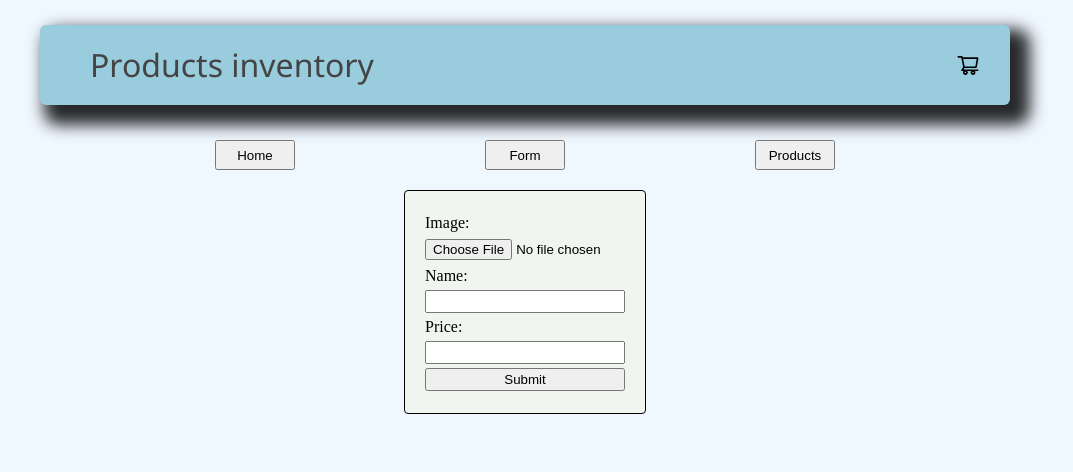
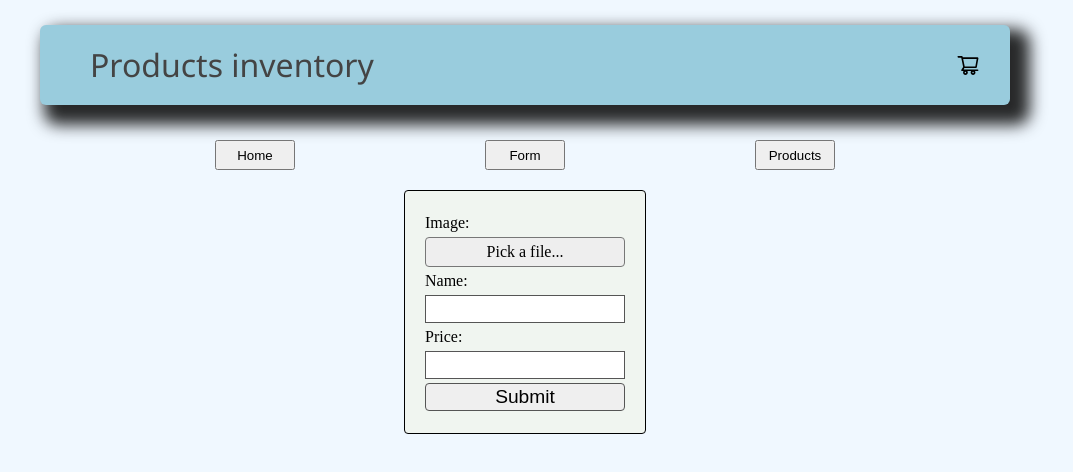
Before and after one commit to xpzwhisper/testjob, a React (Create React App) app: page /form in a window 1280 px wide. Shown: the top 472 px of the page, without its empty margins (115-1188 px from the left). Built offline with nearby package versions, Linux system fonts and the light colour scheme.

Commit message:
improved form entry restr. + added extra features

```diff
--- a/src/components/Card.js
+++ b/src/components/Card.js
@@ -1,9 +1,11 @@
 import { StyledCard } from "./Card.styled";
+import { Column } from "./Grid";
 
 export const Card = ({ name, price, image, id }) => {
   const imageURL = URL.createObjectURL(image);
   return (
     <>
+      <Column xs="12" sm="4" md="3" lg="3">
         <StyledCard>
           <div key={id} className="card">
             <img className="card__product_image" src={imageURL} alt="" />
@@ -17,6 +19,7 @@ export const Card = ({ name, price, image, id }) => {
             </div>
           </div>
         </StyledCard>
+      </Column>
     </>
   );
 };
--- a/src/components/Card.styled.js
+++ b/src/components/Card.styled.js
@@ -24,7 +24,7 @@ export const StyledCard = styled.div`
   }
   .card__product_image {
     display: block;
-    max-width: 220px;
+    max-width: 190px;
     max-height: 130px;
     height: auto;
     width: auto;
@@ -37,7 +37,7 @@ export const StyledCard = styled.div`
     display: flex;
     width: 100%;
     justify-content: center;
-    align-items: center;
+    align-items: stretch;
   }
   .header__cart {
     margin-right: 30px;
--- a/src/components/Container.js
+++ b/src/components/Container.js
@@ -1,9 +1,8 @@
 import styled from "styled-components";
 
 const Container = styled.div`
-  width: 1000px;
-  max-width: 100%;
-  padding: 0 5px;
+  max-width: 1000px;
+  width: 100%;
   margin: 0 auto;
 `;
 export default Container;
--- a/src/components/Form.js
+++ b/src/components/Form.js
@@ -3,63 +3,168 @@ import { useContext } from "react";
 import MainContext from "./MainContext";
 import { useState } from "react";
 import { useRef } from "react";
+import useKey from "./UseKey";
 
 export const Form = () => {
-  const [image, setImage] = useState([]);
-  const [name, setName] = useState("");
-  const [price, setPrice] = useState("");
-  const { products, addProduct } = useContext(MainContext);
+  let { products, addProduct } = useContext(MainContext);
 
+  let filePickedText = "--- File picked ---";
+  let [fileSelState, setFileSelState] = useState({
+    picked: false,
+    text: "Pick a file...",
+  });
+
+  let [priceTypeIsNumber, setPriceTypeIsNumber] = useState(null);
+  const [file, setFile] = useState("");
+  let [name, setName] = useState("");
+  let [price, setPrice] = useState("");
+  let [inputBox, setInputBox] = useState({
+    name: true,
+    price: true,
+    nameTooLong: false,
+  });
+
+  // resetting the value of <input type="file"> for the re-use of the same file
   const ref = useRef();
-
-  const reset = () => {
+  const resetFile = () => {
     ref.current.value = "";
   };
+  // simulates form submission when Enter is pressed
+  const handleKeyEnter = () => {
+    document.getElementById("submitButton").click();
+  };
+  useKey("Enter", handleKeyEnter);
+
+  // function for testing if inputbox is empty
+  function inputBoxFilled(name, price) {
+    if (price === "" && name === "") {
+      return { price: false, name: false };
+    }
+    if (price === "" && name !== "") {
+      return { price: false, name: true };
+    }
+    if (price !== "" && name === "") {
+      return { price: true, name: false };
+    }
+    if (price !== "" && name !== "") {
+      return { price: true, name: true };
+    }
+  }
+  // ------------------------------------
+  // regex for matching only five integers followed by decimal point and two decimal integers (pattern: 12345.67)
+  const priceRegex = new RegExp("^\\d{1,5}\\.\\d{1,2}$|^\\d{1,5}$");
+  // regex for matching only 18 characters
+  const nameRegex = new RegExp("^.{0,18}$");
+  // -----------------------------------------------------------------------------
+  // for matching only letters and numbers
+  // + ",.-:"
+  // + unicode special characters in the range of (00c0-00fC) -> (e.g: ÕõÄäÖöÜü etc)
+  // const nameRegex = new RegExp("^[\u00c0-\u00fCA-Za-z0-9\\,\\.\\-\\:]{0,18}$");
+  // -----------------------------------------------------------------------------
+
   const addProductfn = (e) => {
     e.preventDefault();
 
-    if (name !== "" && price !== "" && image.length !== 0) {
-      const key = Math.floor(Math.random() * 10000);
-      addProduct(image, name, price, key);
+    setInputBox(inputBoxFilled(name, price));
+
+    if (!priceRegex.test(price) && price !== "") {
+      setPriceTypeIsNumber(false);
+    }
+    if (!nameRegex.test(name)) {
+      setInputBox({ ...inputBox, nameTooLong: true });
+    }
+    if (name !== "" && price !== "" && file !== null) {
+      if (priceRegex.test(price)) {
+        const id = Math.floor(Math.random() * 10000);
+        addProduct(file, name, price, id);
         setName("");
         setPrice("");
-      reset();
+        setFile("");
+        resetFile();
+        setFileSelState({ picked: false, text: "Pick a file..." });
+      }
     }
   };
-
+  // ----------------------------------------------------
   return (
     <>
       <StyledForm>
         <div className="form">
-          <label className="form_input_title">Image:</label>
+          <label className="form_input_title">
+            Image:
+            {typeof file.size !== "undefined"
+              ? " Size: " + (file.size / (1024 * 1024)).toFixed(2) + "MB"
+              : ""}
+          </label>
+          <label
+            id="filePicker"
+            className={
+              fileSelState.picked
+                ? "form_button__file file_picked"
+                : "form_button__file"
+            }
+          >
+            {fileSelState.text}
             <input
+              className=""
               onChange={(e) => {
-              setImage(e.target.files[0]);
+                setFile(e.target.files[0]);
+                setFileSelState({ picked: true, text: filePickedText });
               }}
               type="file"
               ref={ref}
             />
-          <label className="form_input_title">Name:</label>
+          </label>
+          {/* -------------------------------------------- */}
+          <label className="form_input_title">
+            Name:{inputBox.nameTooLong ? " Name too long" : ""}
+          </label>
           <input
             onChange={(e) => {
               setName(e.target.value);
+              setInputBox({ ...inputBox, name: true, nameTooLong: false });
             }}
             type="text"
             value={name}
-            className="form_input_box"
+            className={
+              inputBox.name || inputBox.name === null
+                ? "form_input_box"
+                : "form_input_box input_error"
+            }
           />
-          <label className="form_input_title">Price:</label>
+          {/* -------------------------------------------- */}
+          <label className="form_input_title">
+            Price:
+            {!priceTypeIsNumber && priceTypeIsNumber !== null
+              ? " format (12345.67)"
+              : ""}
+          </label>
           <input
+            // placeholder="x.xx"
             onChange={(e) => {
               setPrice(e.target.value);
+              setPriceTypeIsNumber(true);
+              setInputBox({ ...inputBox, price: true });
             }}
             type="text"
             value={price}
-            className="form_input_box"
+            className={
+              inputBox.price === true && priceTypeIsNumber === true
+                ? "form_input_box"
+                : inputBox.price === false || priceTypeIsNumber === false
+                ? "form_input_box input_error"
+                : "form_input_box"
+            }
           />
-          <button onClick={addProductfn} className="form_button">
+          {/* -------------------------------------------- */}
+          <button
+            id="submitButton"
+            onClick={addProductfn}
+            className="form_button__submit"
+          >
             Submit
           </button>
+          {/* -------------------------------------------- */}
           {products.length > 0 ? (
             <div className="form_product_count">
               <label className="form_product_count_label">Product count:</label>
--- a/src/components/Form.styled.js
+++ b/src/components/Form.styled.js
@@ -18,9 +18,51 @@ export const StyledForm = styled.div`
     padding: 2px 0;
     margin: 2px 0;
   }
+  .form_input_box,
+  .form_button__submit {
+    font-size: 1.2em;
+    text-align: center;
+    border: 1px solid #555;
+  }
+  .form_button__submit {
+    border-radius: 4px;
+  }
+  .form_button__file {
+    border: 1px solid #777;
+    display: inline-block;
+    padding: 6px 12px;
+    cursor: pointer;
+    text-align: center;
+    background-color: #eee;
+    border-radius: 4px;
+  }
+  input[type="file"] {
+    display: none;
+  }
+  .file_picked {
+    border: 1px solid #30df30;
+    color: #45ab6d;
+    font-weight: bold;
+    background-color: #f8ffc8;
+  }
+  .input_error {
+    border: 1px solid red;
+  }
+  .kollane {
+    border: 1px solid yellow;
+  }
   /*------------------------ */
   .form_product_count {
     display: flex;
     justify-content: center;
+    margin-top: 15px;
+  }
+  .form_product_count_number {
+    font-family: fantasy;
+    color: blue;
+    margin-left: 5px;
+    border: 1px solid blue;
+    padding: 2px;
+    margin-top: -2px;
   }
 `;
--- a/src/components/Global.js
+++ b/src/components/Global.js
@@ -132,6 +132,17 @@ html,
     border-spacing: 0;
   }
 
+  input::-webkit-outer-spin-button,
+input::-webkit-inner-spin-button {
+  -webkit-appearance: none;
+  margin: 0;
+}
+
+/* Firefox */
+input[type=number] {
+  -moz-appearance: textfield;
+}
+/*------------------------------------- */
   body {
       background-color: aliceblue;
   }
--- a/src/components/Grid.js
+++ b/src/components/Grid.js
@@ -20,7 +20,7 @@ export const Row = styled.div`
 export const Column = styled.div`
   display: flex;
   flex-wrap: wrap;
-  justify-content: space-evenly;
+  justify-content: space-around;
 
   ${({ xs }) => (xs ? getWidthString(xs) : "width: 100%")};
 
--- a/src/components/Header.styled.js
+++ b/src/components/Header.styled.js
@@ -17,6 +17,11 @@ export const StyledHeader = styled.div`
   .header__title {
     margin-left: 50px;
   }
+  .header__title {
+    font-family: "Segoe UI", Tahoma, Geneva, Verdana, sans-serif;
+    font-size: 2em;
+    color: #444;
+  }
   /* Navbar------------- */
   .header__navbar {
     display: flex;
@@ -26,11 +31,6 @@ export const StyledHeader = styled.div`
     width: 80px;
     height: 30px;
   }
-  .header__title {
-    font-family: "Segoe UI", Tahoma, Geneva, Verdana, sans-serif;
-    font-size: 2em;
-    color: #444;
-  }
   .header__cart {
     margin-right: 30px;
   }
--- /dev/null
+++ b/src/components/UseKey.js
@@ -0,0 +1,19 @@
+import { useEffect, useRef } from "react";
+
+export default function useKey(key, cb) {
+  const callbackRef = useRef(cb);
+
+  useEffect(() => {
+    callbackRef.current = cb;
+  });
+
+  useEffect(() => {
+    function handle(e) {
+      if (e.code === key) {
+        callbackRef.current(e);
+      }
+    }
+    document.addEventListener("keypress", handle);
+    return () => document.removeEventListener("keypress", handle);
+  }, [key]);
+}
```
Also changed, not shown: src/components/Products.js (+9 -10 lines), 1 other file (tests, documents, lock files or other folders). Lines whose indentation alone changed are shown as unchanged.
